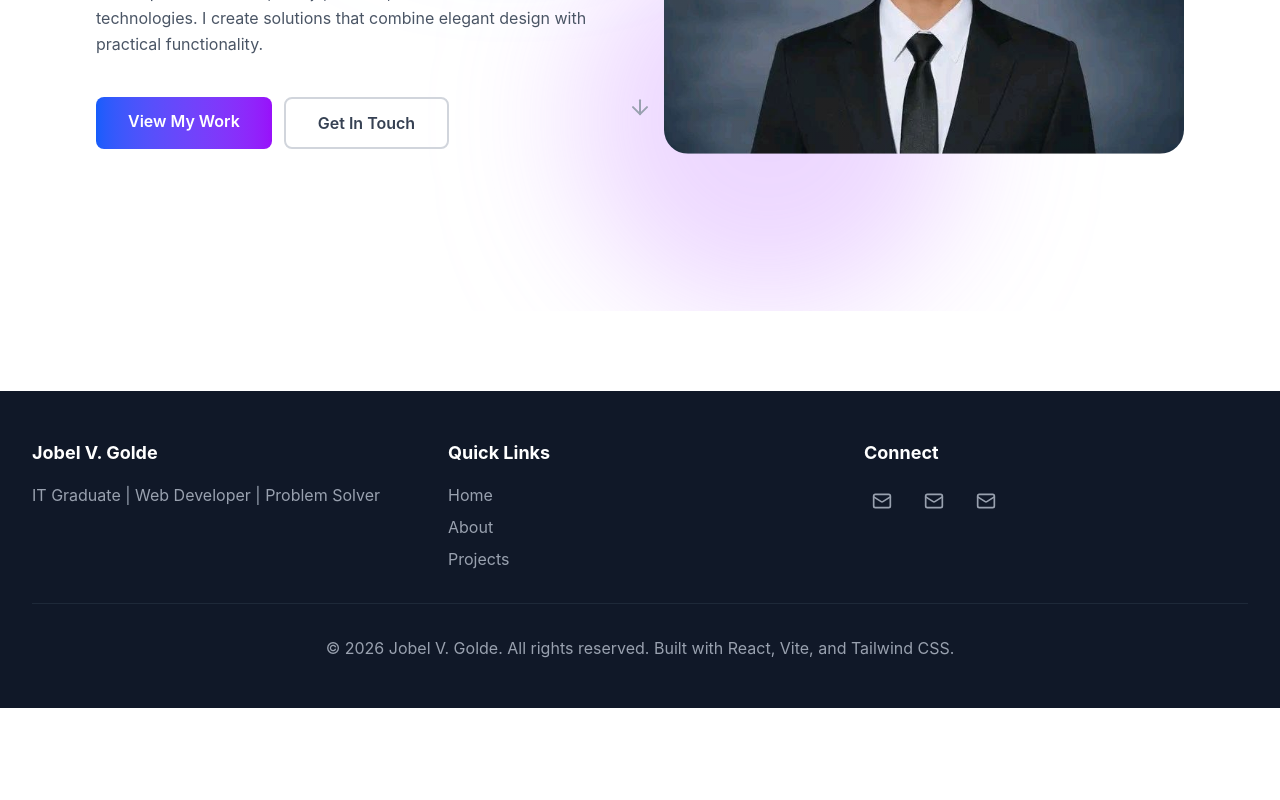
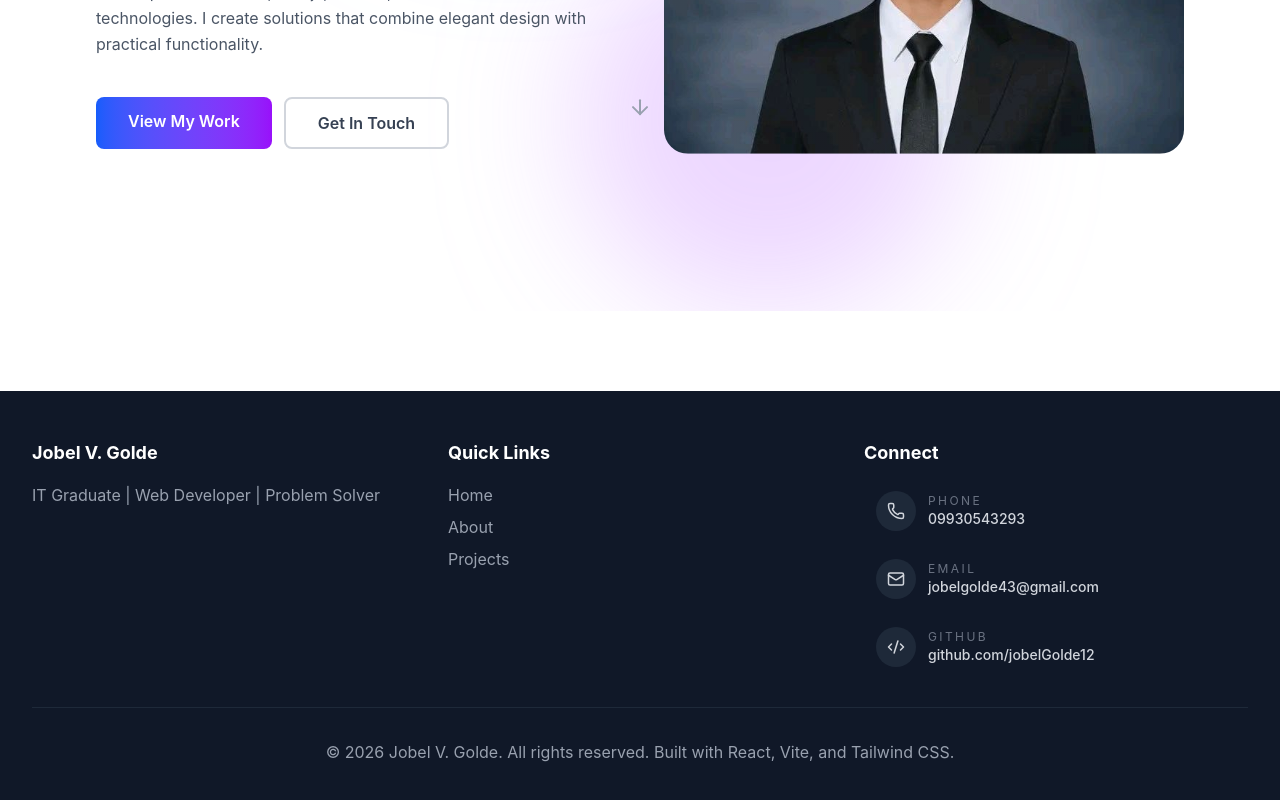
Before and after one commit to jobelGolde12/personal-blog, a React (Vite) app: page / in a window 1280 px wide. Shown: the part 553-1353 px from the top of the page. Before the commit the page ends 1261 px from the top, so only its background shows below. Built offline with nearby package versions, Linux system fonts and the light colour scheme.

Commit message:
Refactor Footer component: update contact links and improve layout

```diff
--- a/src/components/Footer.jsx
+++ b/src/components/Footer.jsx
@@ -1,24 +1,27 @@
 import { motion } from 'framer-motion';
-import { Mail } from 'lucide-react';
+import { Code2, Mail, Phone } from 'lucide-react';
 
 export default function Footer() {
   const currentYear = new Date().getFullYear();
 
-  const socialLinks = [
+  const contactLinks = [
     {
-      icon: Mail,
-      label: 'GitHub',
-      href: 'https://github.com',
-    },
-    {
-      icon: Mail,
-      label: 'LinkedIn',
-      href: 'https://linkedin.com',
+      icon: Phone,
+      label: 'Phone',
+      href: 'tel:+639930543293',
+      value: '09930543293',
     },
     {
       icon: Mail,
       label: 'Email',
-      href: 'mailto:jobel@example.com',
+      href: 'mailto:jobelgolde43@gmail.com',
+      value: 'jobelgolde43@gmail.com',
+    },
+    {
+      icon: Code2,
+      label: 'GitHub',
+      href: 'https://github.com/jobelGolde12',
+      value: 'github.com/jobelGolde12',
     },
   ];
 
@@ -38,37 +41,37 @@ export default function Footer() {
   };
 
   return (
-    <footer className="bg-gray-900 text-white mt-20">
-      <div className="max-w-7xl mx-auto px-4 sm:px-6 lg:px-8 py-12">
+    <footer className='bg-gray-900 text-white mt-20'>
+      <div className='max-w-7xl mx-auto px-4 sm:px-6 lg:px-8 py-12'>
         <motion.div
           variants={containerVariants}
-          initial="hidden"
-          whileInView="visible"
+          initial='hidden'
+          whileInView='visible'
           viewport={{ once: true }}
-          className="grid md:grid-cols-3 gap-8 mb-8"
+          className='grid md:grid-cols-3 gap-8 mb-8'
         >
           <motion.div variants={itemVariants}>
-            <h3 className="text-lg font-bold mb-4">Jobel V. Golde</h3>
-            <p className="text-gray-400">
+            <h3 className='text-lg font-bold mb-4'>Jobel V. Golde</h3>
+            <p className='text-gray-400'>
               IT Graduate | Web Developer | Problem Solver
             </p>
           </motion.div>
 
           <motion.div variants={itemVariants}>
-            <h3 className="text-lg font-bold mb-4">Quick Links</h3>
-            <ul className="space-y-2 text-gray-400">
+            <h3 className='text-lg font-bold mb-4'>Quick Links</h3>
+            <ul className='space-y-2 text-gray-400'>
               <li>
-                <a href="/" className="hover:text-white transition-colors">
+                <a href='/' className='hover:text-white transition-colors'>
                   Home
                 </a>
               </li>
               <li>
-                <a href="/about" className="hover:text-white transition-colors">
+                <a href='/about' className='hover:text-white transition-colors'>
                   About
                 </a>
               </li>
               <li>
-                <a href="/projects" className="hover:text-white transition-colors">
+                <a href='/projects' className='hover:text-white transition-colors'>
                   Projects
                 </a>
               </li>
@@ -76,20 +79,32 @@ export default function Footer() {
           </motion.div>
 
           <motion.div variants={itemVariants}>
-            <h3 className="text-lg font-bold mb-4">Connect</h3>
-            <div className="flex space-x-4">
-              {socialLinks.map((link) => {
+            <h3 className='text-lg font-bold mb-4'>Connect</h3>
+            <div className='space-y-3'>
+              {contactLinks.map((link) => {
                 const Icon = link.icon;
+                const isExternal = link.href.startsWith('http');
+
                 return (
                   <a
                     key={link.label}
                     href={link.href}
-                    target="_blank"
-                    rel="noopener noreferrer"
-                    className="text-gray-400 hover:text-white transition-colors p-2 rounded-lg hover:bg-gray-800"
+                    target={isExternal ? '_blank' : undefined}
+                    rel={isExternal ? 'noopener noreferrer' : undefined}
+                    className='group flex items-center gap-3 rounded-xl px-3 py-2 text-gray-400 transition-all duration-200 hover:bg-gray-800 hover:text-white hover:translate-x-1'
                     aria-label={link.label}
                   >
-                    <Icon size={20} />
+                    <span className='flex h-10 w-10 items-center justify-center rounded-full bg-gray-800 text-gray-300 transition-colors duration-200 group-hover:bg-white group-hover:text-gray-900'>
+                      <Icon size={18} />
+                    </span>
+                    <span className='flex flex-col'>
+                      <span className='text-xs uppercase tracking-[0.2em] text-gray-500 group-hover:text-gray-300'>
+                        {link.label}
+                      </span>
+                      <span className='text-sm font-medium text-gray-300 group-hover:text-white'>
+                        {link.value}
+                      </span>
+                    </span>
                   </a>
                 );
               })}
@@ -99,10 +114,10 @@ export default function Footer() {
 
         <motion.div
           variants={itemVariants}
-          initial="hidden"
-          whileInView="visible"
+          initial='hidden'
+          whileInView='visible'
           viewport={{ once: true }}
-          className="border-t border-gray-800 pt-8 text-center text-gray-400"
+          className='border-t border-gray-800 pt-8 text-center text-gray-400'
         >
           <p>
             © {currentYear} Jobel V. Golde. All rights reserved. Built with React,
```
